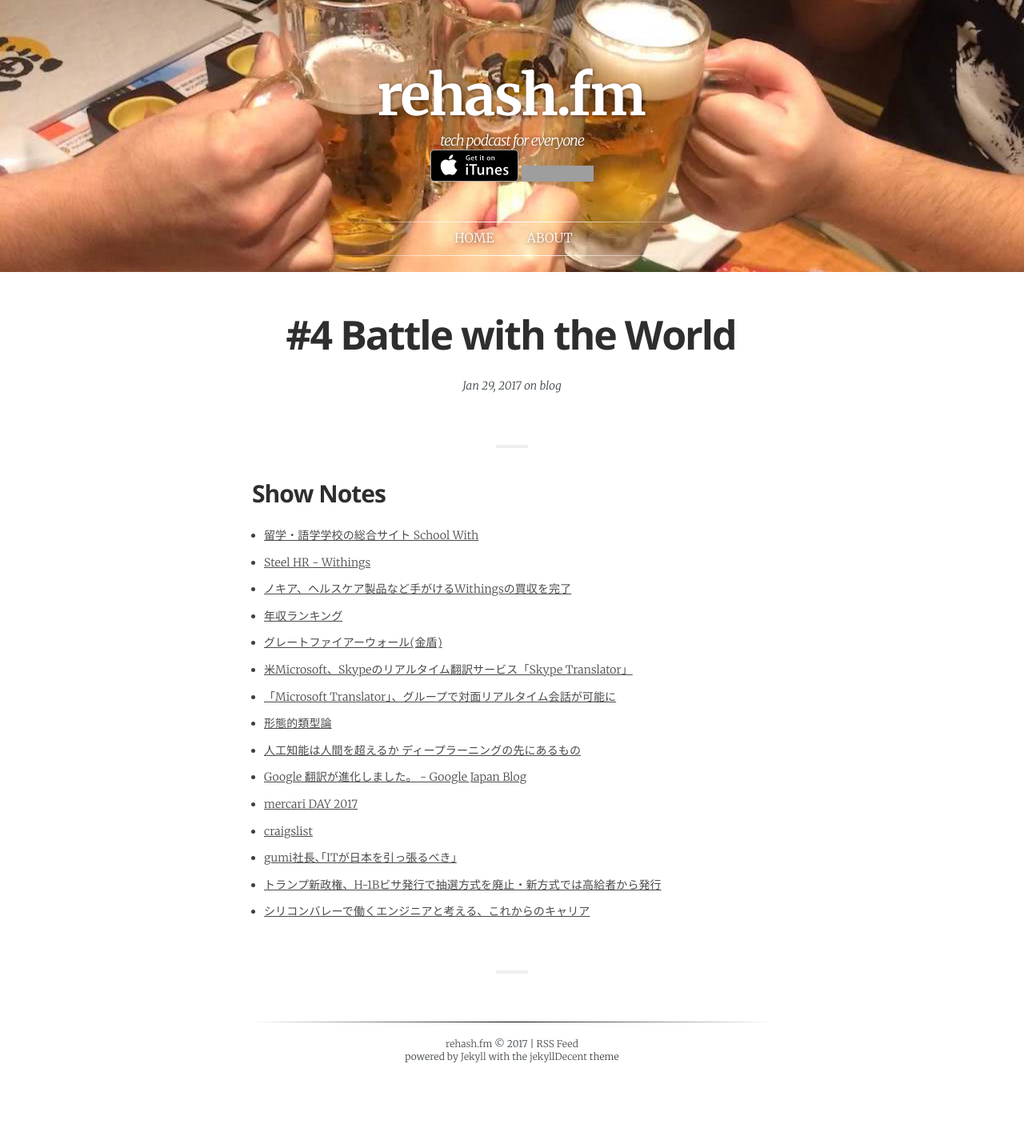
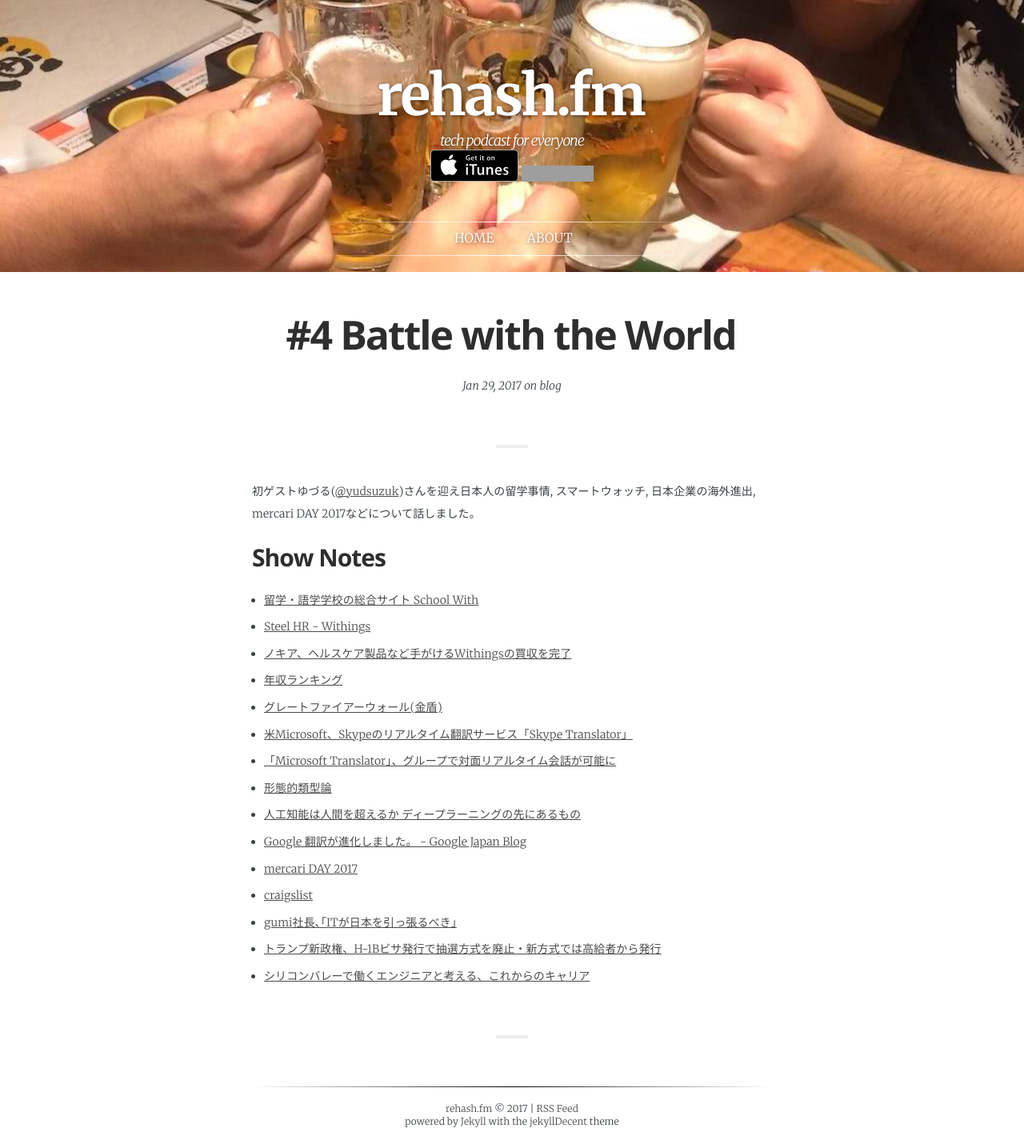
Before and after one commit to rehashfm/rehash.fm, a Jekyll site: the page built from _posts/2017-01-29-4.md, in a window 1280 px wide. Shown: the whole page at 80% size. Built offline with Jekyll 4.4.1, drawn with Linux system fonts in a browser that asks for light colours; some web fonts are replaced; before the commit the page ends 1350 px from its top, so only the background shows below that; grey boxes are pictures that could not be loaded.

Commit message:
Add description

```diff
--- a/_posts/2017-01-29-4.md
+++ b/_posts/2017-01-29-4.md
@@ -5,9 +5,10 @@
 tags:              blog
 category:          Blog
 author:            smile-0yen,azihsoyn
-excerpt:
+excerpt:           初ゲストゆづる([@yudsuzuk](https://twitter.com/yudsuzuk))さんを迎え日本人の留学事情, スマートウォッチ, 日本企業の海外進出, mercari DAY 2017などについて話しました。
 ---
 
+初ゲストゆづる([@yudsuzuk](https://twitter.com/yudsuzuk))さんを迎え日本人の留学事情, スマートウォッチ, 日本企業の海外進出, mercari DAY 2017などについて話しました。
 
 ## Show Notes
 - [留学・語学学校の総合サイト School With](https://schoolwith.me/)
```
